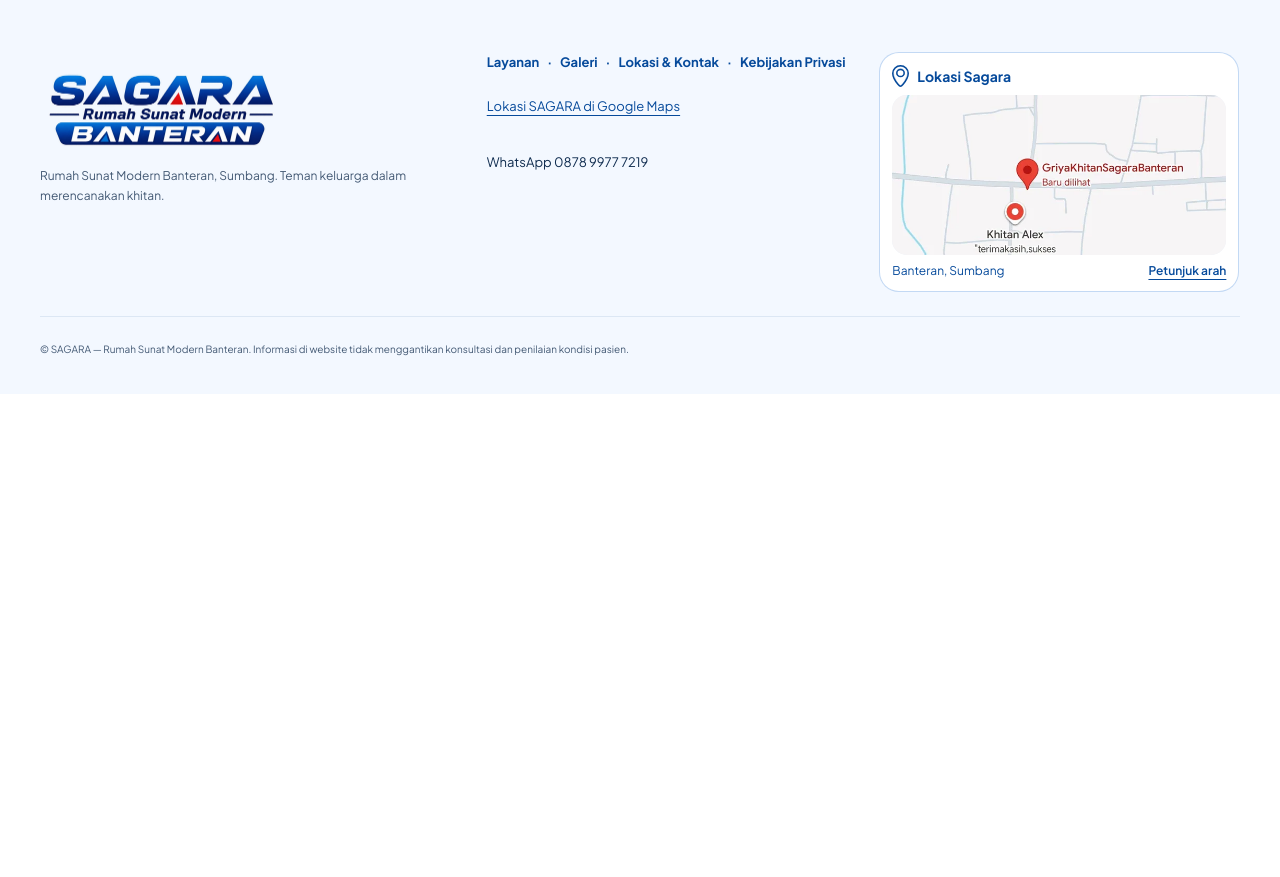
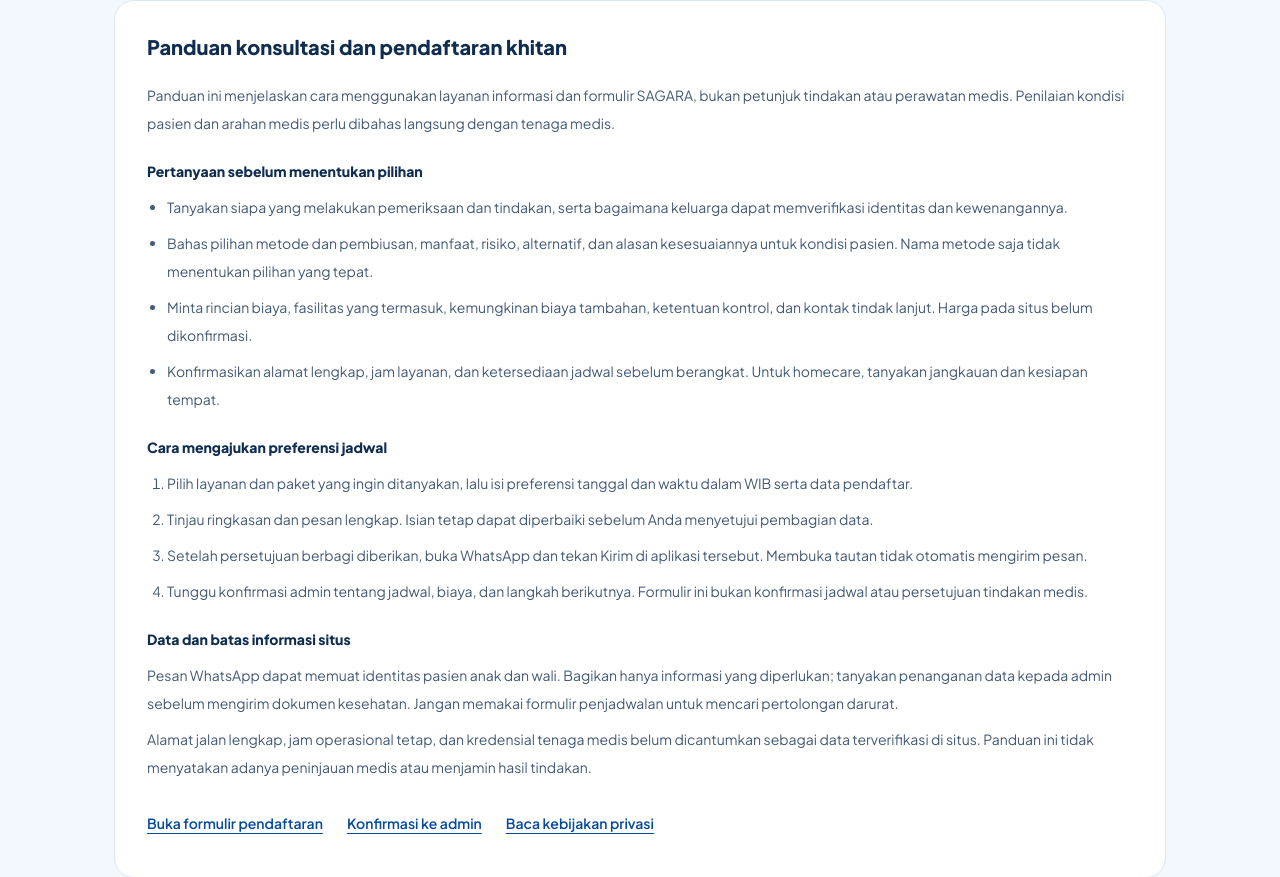
Before and after one commit to Constanvel/Sagara, a Next.js app: page /layanan in a window 1280 px wide. Shown: the part 895-1772 px from the top of the page. Before the commit the page ends 1289 px from the top, so only its background shows below. Built offline with nearby package versions, Linux system fonts and the light colour scheme.

Commit message:
content: publish factual consultation guide and no-script FAQ answers

```diff
--- a/src/components/sections/FAQAccordion.tsx
+++ b/src/components/sections/FAQAccordion.tsx
@@ -7,7 +7,8 @@
   const [activeIndex, setActiveIndex] = useState<number | null>(null);
 
   return (
-    <div className="flex w-full flex-col gap-3">
+    <>
+    <div data-faq-interactive className="flex w-full flex-col gap-3">
       {faqs.map((faq, index) => (
         <div key={faq.question} data-faq-item className="rounded-xl border border-line bg-white p-5">
           <h3>
@@ -29,5 +30,12 @@
         </div>
       ))}
     </div>
+    <noscript>
+      <style>{'[data-faq-interactive] { display: none !important; }'}</style>
+      <div className="flex w-full flex-col gap-3">
+        {faqs.map(faq => <section key={faq.question} className="rounded-xl border border-line bg-white p-5"><h3 className="text-sm leading-[1.5] font-extrabold text-ink">{faq.question}</h3><p className="pt-3 text-[13px] leading-[1.65] text-muted">{faq.answer}</p></section>)}
+      </div>
+    </noscript>
+    </>
   );
 }
--- a/src/components/sections/HomeSections.tsx
+++ b/src/components/sections/HomeSections.tsx
@@ -29,7 +29,7 @@
       <div className={container}>
         <div className="section-intro max-w-[720px] lg:grid lg:max-w-none lg:grid-cols-[1.1fr_1fr] lg:items-end lg:gap-x-14">
           <p className="text-xs leading-5 font-bold tracking-[0.75px] text-[#db322f] uppercase lg:col-span-2">Pilihan Prosedur Modern</p>
-          <h2 id="methods-title" className="mt-[10px] text-2xl leading-[25px] font-extrabold tracking-[-0.54px] text-navy lg:mt-3 lg:max-w-[540px] lg:text-[36px] lg:leading-[1.15] lg:tracking-[-0.035em]">Metode Khitan Unggulan Sagara Banteran</h2>
+          <h2 id="methods-title" className="mt-[10px] text-2xl leading-[25px] font-extrabold tracking-[-0.54px] text-navy lg:mt-3 lg:max-w-[540px] lg:text-[36px] lg:leading-[1.15] lg:tracking-[-0.035em]">Pilihan Metode Khitan di Sagara Banteran</h2>
           <p className="mt-5 text-xs leading-[15px] text-muted lg:mt-0 lg:max-w-[460px] lg:pb-1 lg:text-[15px] lg:leading-6">Kenali pilihan metode khitan modern di SAGARA. Kesesuaian metode, manfaat, risiko, dan perawatan perlu dibahas bersama tenaga medis berdasarkan kondisi pasien.</p>
         </div>
         <div className="feature-grid mx-[2px] mt-10 grid gap-y-16 md:mx-0 md:grid-cols-3 md:gap-6 lg:mt-8 lg:gap-5">
--- a/src/components/sections/ServicesSection.tsx
+++ b/src/components/sections/ServicesSection.tsx
@@ -1,3 +1,4 @@
+import Link from "next/link";
 import { Asset } from "@/components/ui/Asset";
 import { ContactAction } from "@/components/ui/ContactAction";
 import { ServiceCard } from "@/components/ui/ServiceCard";
@@ -20,6 +21,38 @@
           <Asset name="service-arrow.svg" width={14} height={14} />
         </ContactAction>
       </aside>
+      <section aria-labelledby="consultation-guide" className="mt-8 space-y-5 rounded-[20px] border border-line bg-white p-6 text-sm leading-7 text-muted md:p-8">
+        <h2 id="consultation-guide" className="text-xl font-extrabold text-ink">Panduan konsultasi dan pendaftaran khitan</h2>
+        <p>Panduan ini menjelaskan cara menggunakan layanan informasi dan formulir SAGARA, bukan petunjuk tindakan atau perawatan medis. Penilaian kondisi pasien dan arahan medis perlu dibahas langsung dengan tenaga medis.</p>
+        <section aria-labelledby="guide-questions">
+          <h3 id="guide-questions" className="font-extrabold text-ink">Pertanyaan sebelum menentukan pilihan</h3>
+          <ul className="mt-2 list-disc space-y-2 pl-5">
+            <li>Tanyakan siapa yang melakukan pemeriksaan dan tindakan, serta bagaimana keluarga dapat memverifikasi identitas dan kewenangannya.</li>
+            <li>Bahas pilihan metode dan pembiusan, manfaat, risiko, alternatif, dan alasan kesesuaiannya untuk kondisi pasien. Nama metode saja tidak menentukan pilihan yang tepat.</li>
+            <li>Minta rincian biaya, fasilitas yang termasuk, kemungkinan biaya tambahan, ketentuan kontrol, dan kontak tindak lanjut. Harga pada situs belum dikonfirmasi.</li>
+            <li>Konfirmasikan alamat lengkap, jam layanan, dan ketersediaan jadwal sebelum berangkat. Untuk homecare, tanyakan jangkauan dan kesiapan tempat.</li>
+          </ul>
+        </section>
+        <section aria-labelledby="guide-booking">
+          <h3 id="guide-booking" className="font-extrabold text-ink">Cara mengajukan preferensi jadwal</h3>
+          <ol className="mt-2 list-decimal space-y-2 pl-5">
+            <li>Pilih layanan dan paket yang ingin ditanyakan, lalu isi preferensi tanggal dan waktu dalam WIB serta data pendaftar.</li>
+            <li>Tinjau ringkasan dan pesan lengkap. Isian tetap dapat diperbaiki sebelum Anda menyetujui pembagian data.</li>
+            <li>Setelah persetujuan berbagi diberikan, buka WhatsApp dan tekan Kirim di aplikasi tersebut. Membuka tautan tidak otomatis mengirim pesan.</li>
+            <li>Tunggu konfirmasi admin tentang jadwal, biaya, dan langkah berikutnya. Formulir ini bukan konfirmasi jadwal atau persetujuan tindakan medis.</li>
+          </ol>
+        </section>
+        <section aria-labelledby="guide-privacy">
+          <h3 id="guide-privacy" className="font-extrabold text-ink">Data dan batas informasi situs</h3>
+          <p className="mt-2">Pesan WhatsApp dapat memuat identitas pasien anak dan wali. Bagikan hanya informasi yang diperlukan; tanyakan penanganan data kepada admin sebelum mengirim dokumen kesehatan. Jangan memakai formulir penjadwalan untuk mencari pertolongan darurat.</p>
+          <p className="mt-2">Alamat jalan lengkap, jam operasional tetap, dan kredensial tenaga medis belum dicantumkan sebagai data terverifikasi di situs. Panduan ini tidak menyatakan adanya peninjauan medis atau menjamin hasil tindakan.</p>
+        </section>
+        <nav aria-label="Tautan panduan konsultasi" className="flex flex-wrap gap-x-6 gap-y-2 font-semibold text-primary">
+          <Link href="/pendaftaran" className="inline-flex min-h-11 items-center underline underline-offset-4">Buka formulir pendaftaran</Link>
+          <Link href="/kontak" className="inline-flex min-h-11 items-center underline underline-offset-4">Konfirmasi ke admin</Link>
+          <Link href="/kebijakan-privasi" className="inline-flex min-h-11 items-center underline underline-offset-4">Baca kebijakan privasi</Link>
+        </nav>
+      </section>
     </section>
   );
 }
```
Also changed, not shown: 1 other file (tests, documents, lock files or other folders).
